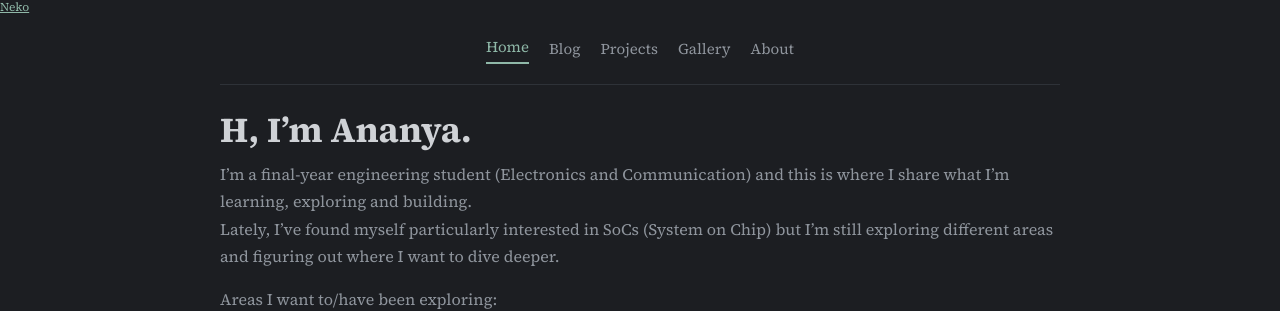
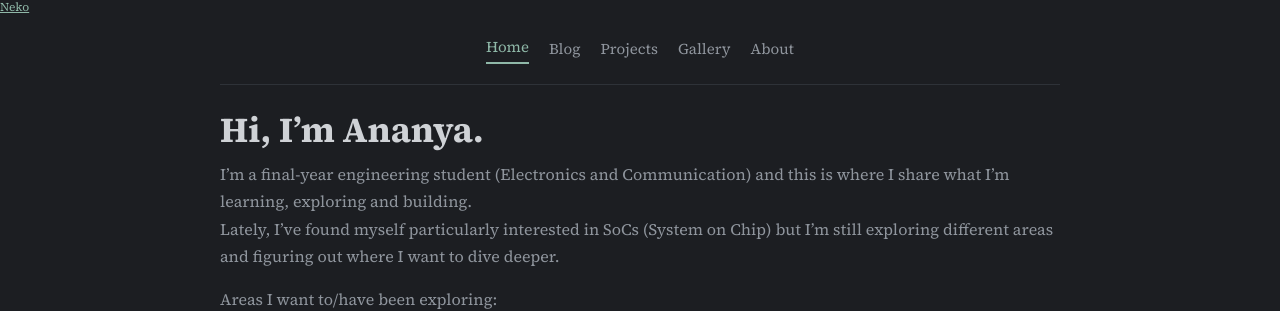
Before and after one commit to ananya-verma190/ananya-verma190.github.io, a Jekyll site: the page built from index.html, in a window 1280 px wide. Shown: the top 311 px of the page. Built offline with Jekyll 4.4.1, drawn with Linux system fonts in a browser that asks for light colours.

```diff
--- a/_config.yml
+++ b/_config.yml
@@ -1,4 +1,4 @@
-title: Ananya
+title: Ananya Verma
 lang: en
 permalink: /blog/:title/
 
--- a/index.html
+++ b/index.html
@@ -2,7 +2,7 @@
 layout: default
 ---
 <section id="home">
-<h1>H, I’m Ananya.</h1>
+<h1>Hi, I’m Ananya.</h1>
 {% capture home_md %}{% include home.md %}{% endcapture %}
 <div class="prose home-text">{{ home_md | markdownify }}</div>
 </section>
```
